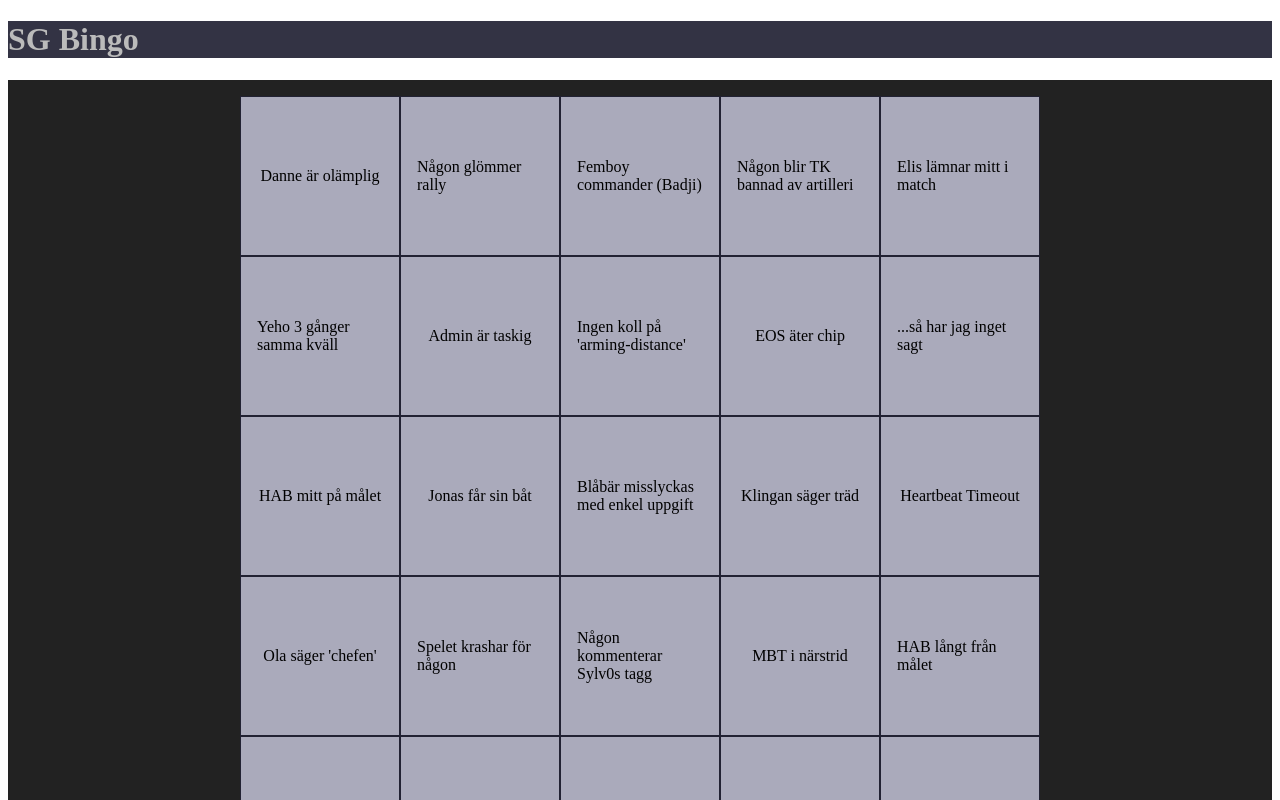
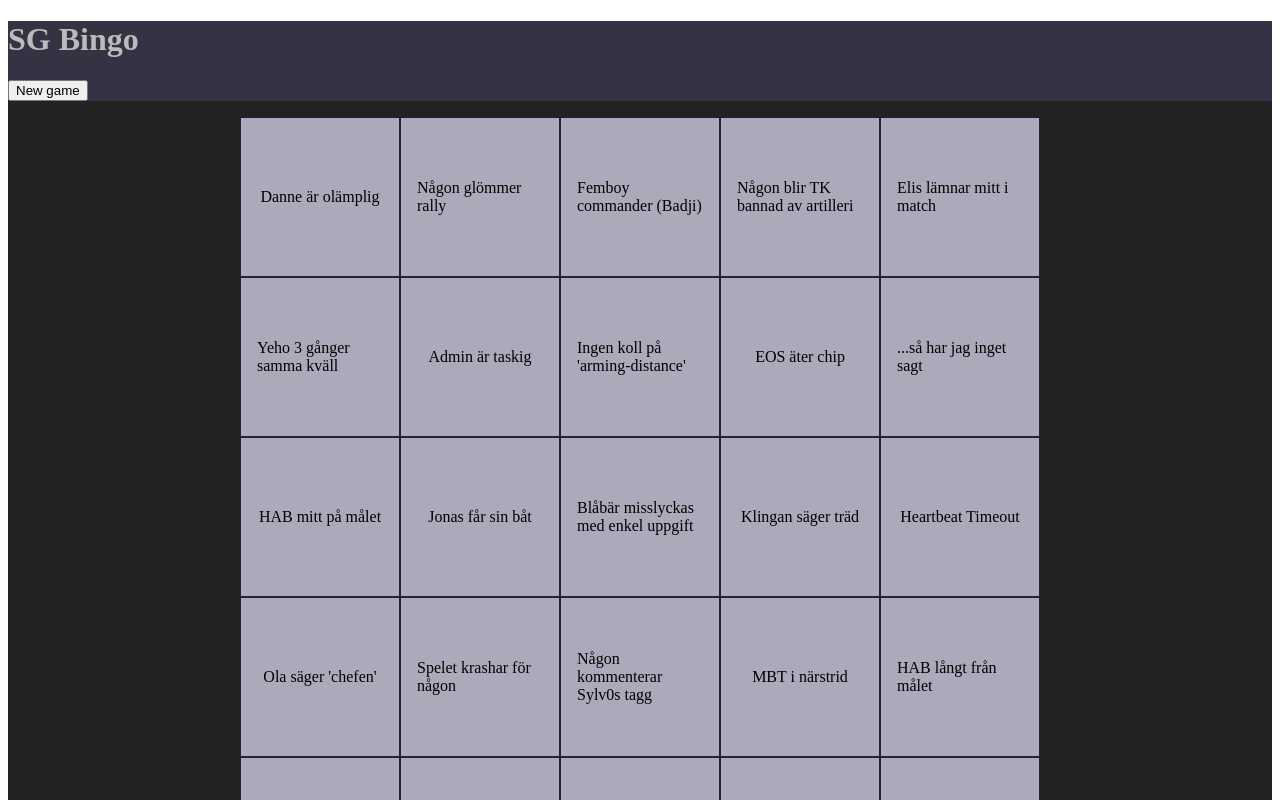
Before and after one commit to Sylv0/sg-bingo, a Vue app: page / in a window 1280 px wide. Shown: the top 800 px of the page. Built offline with nearby package versions, Linux system fonts and the light colour scheme.

Commit message:
New game button instead in refresh

```diff
--- a/src/App.vue
+++ b/src/App.vue
@@ -1,5 +1,8 @@
 <template>
-  <header id="primary-header"><h1>SG Bingo</h1></header>
+  <header id="primary-header">
+    <h1>SG Bingo</h1>
+    <button @click="newGame">New game</button>
+  </header>
   <main id="primary-main">
     <section>
       <GameBoard :items="items" @update-item="updateItem"></GameBoard>
@@ -19,14 +22,20 @@ export default {
   },
   data() {
     return {
-      items: getItems(data.squad)
+      items: []
     };
   },
   methods: {
+    newGame() {
+      this.items = getItems([...data.squad]);
+    },
     updateItem(item) {
       const { value, selected } = this.items[item];
       this.items[item] = { value, selected: !selected };
     }
+  },
+  mounted() {
+    this.newGame();
   }
 };
 </script>
```
